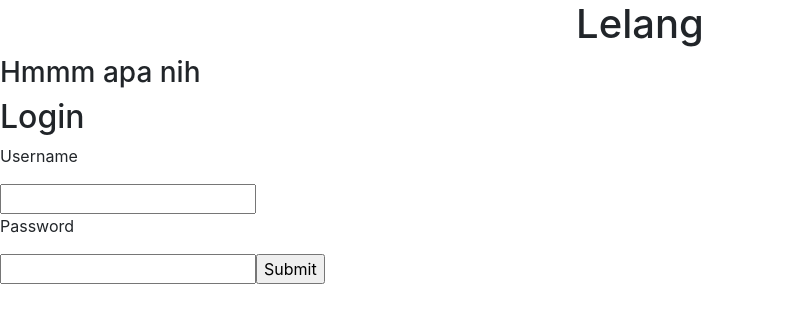
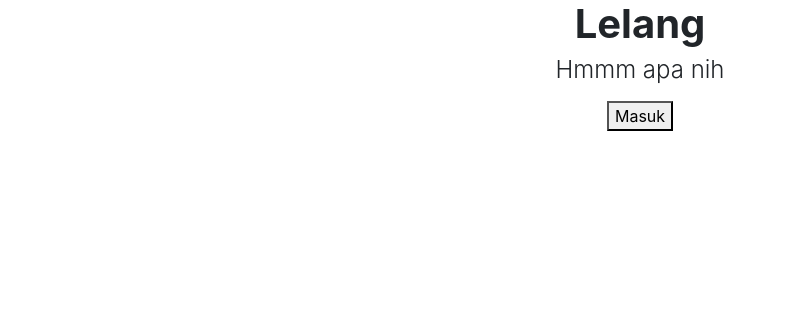
Before and after one commit to AWRamadhan/Impal, a React (Create React App) app in the folder lelang/: page / in a window 1280 px wide. Shown: the top 322 px of the page, without its empty margins (0-786 px from the left). Built offline with nearby package versions, Linux system fonts and the light colour scheme.

Commit message:
adding login header

```diff
--- a/lelang/src/interface/Header.js
+++ b/lelang/src/interface/Header.js
@@ -3,8 +3,8 @@ class Header extends Component {
   render() {
     return (
       <div className="header">
-        <h1 className="text-center">Lelang</h1>
-        <h3>Hmmm apa nih</h3>
+        <h1 className="text-center font-weight-bold">Lelang</h1>
+        <h4 className="text-center font-weight-light">Hmmm apa nih</h4>
       </div>
     );
   }
--- a/lelang/src/interface/Login.js
+++ b/lelang/src/interface/Login.js
@@ -5,13 +5,9 @@ class Login_Forms extends Component {
     return (
       <div className="Login">
         <Header />
-        <form>
-          <h2>Login</h2>
-          <p>Username</p>
-          <input type="text"></input>
-          <p>Password</p>
-          <input type="text"></input>
-          <input type="submit"></input>
+        <form className="text-center">
+          <div className="form-group"></div>
+          <button type="submit">Masuk</button>
         </form>
       </div>
     );
```
